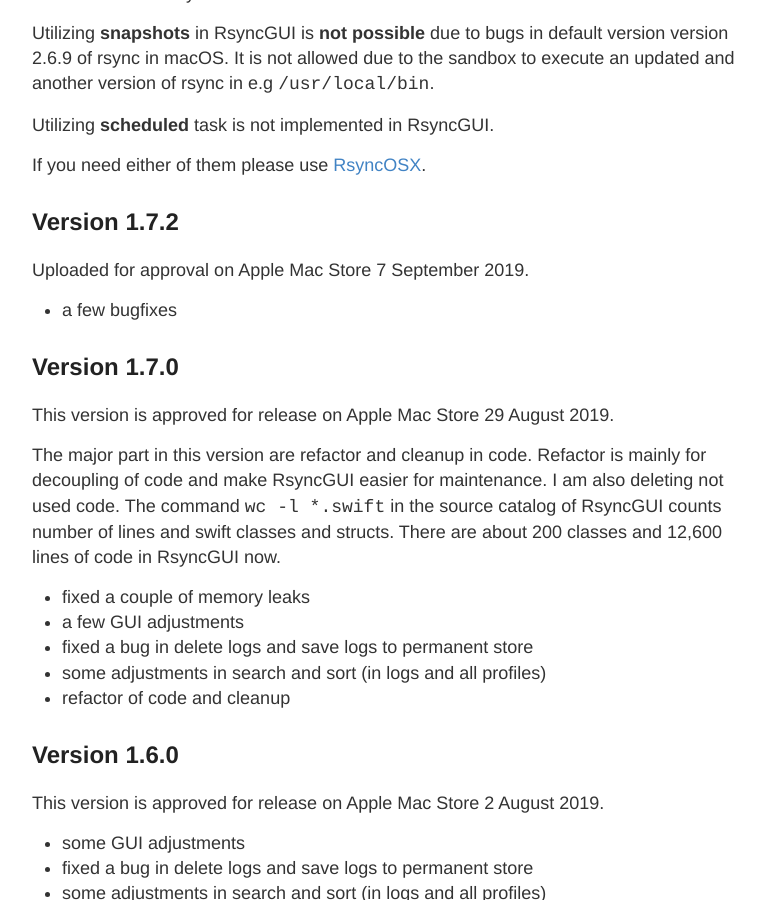
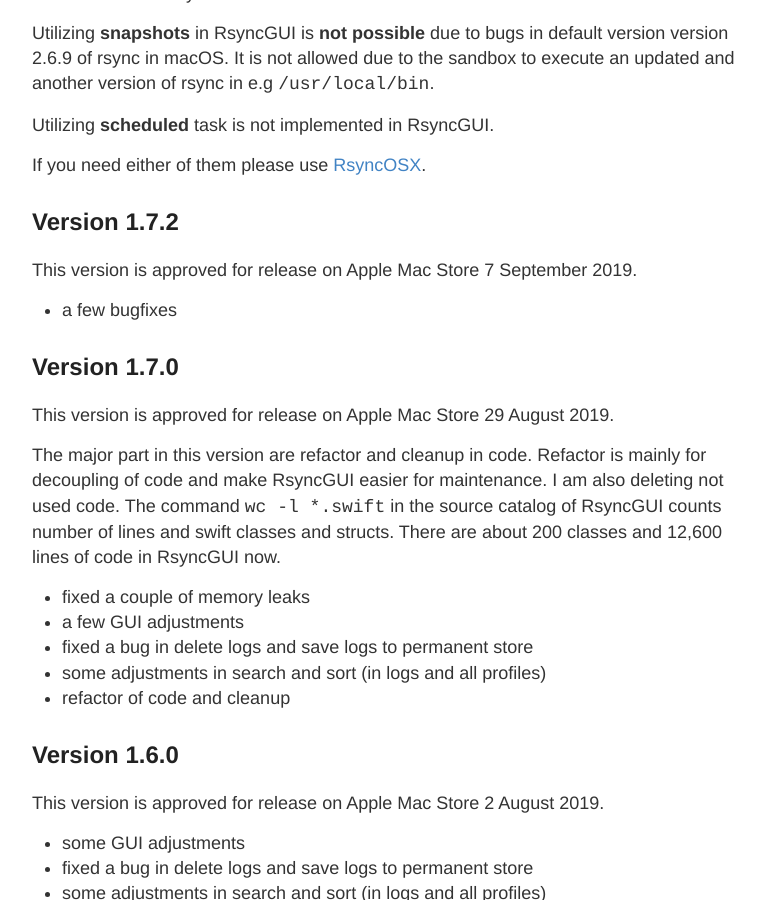
Before and after one commit to d2s/Documentation, a Jekyll site: the page built from _posts/2018-04-10-RsyncGUIChangelog.md, in a window 1280 px wide and 900 px high, scrolled down 634 px. Shown: the whole window, without its empty margins (248-1013 px from the left). Built offline with Jekyll 4.4.1, drawn with Linux system fonts in a browser that asks for light colours.

Commit message:
Update 2018-04-10-RsyncGUIChangelog.md

```diff
--- a/_posts/2018-04-10-RsyncGUIChangelog.md
+++ b/_posts/2018-04-10-RsyncGUIChangelog.md
@@ -21,7 +21,7 @@ If you need either of them please use [RsyncOSX](https://github.com/rsyncOSX/Rsy
 
 ## Version 1.7.2
 
-Uploaded for approval on Apple Mac Store 7 September 2019.
+This version is approved for release on Apple Mac Store 7 September 2019.
 
 - a few bugfixes
 
```
